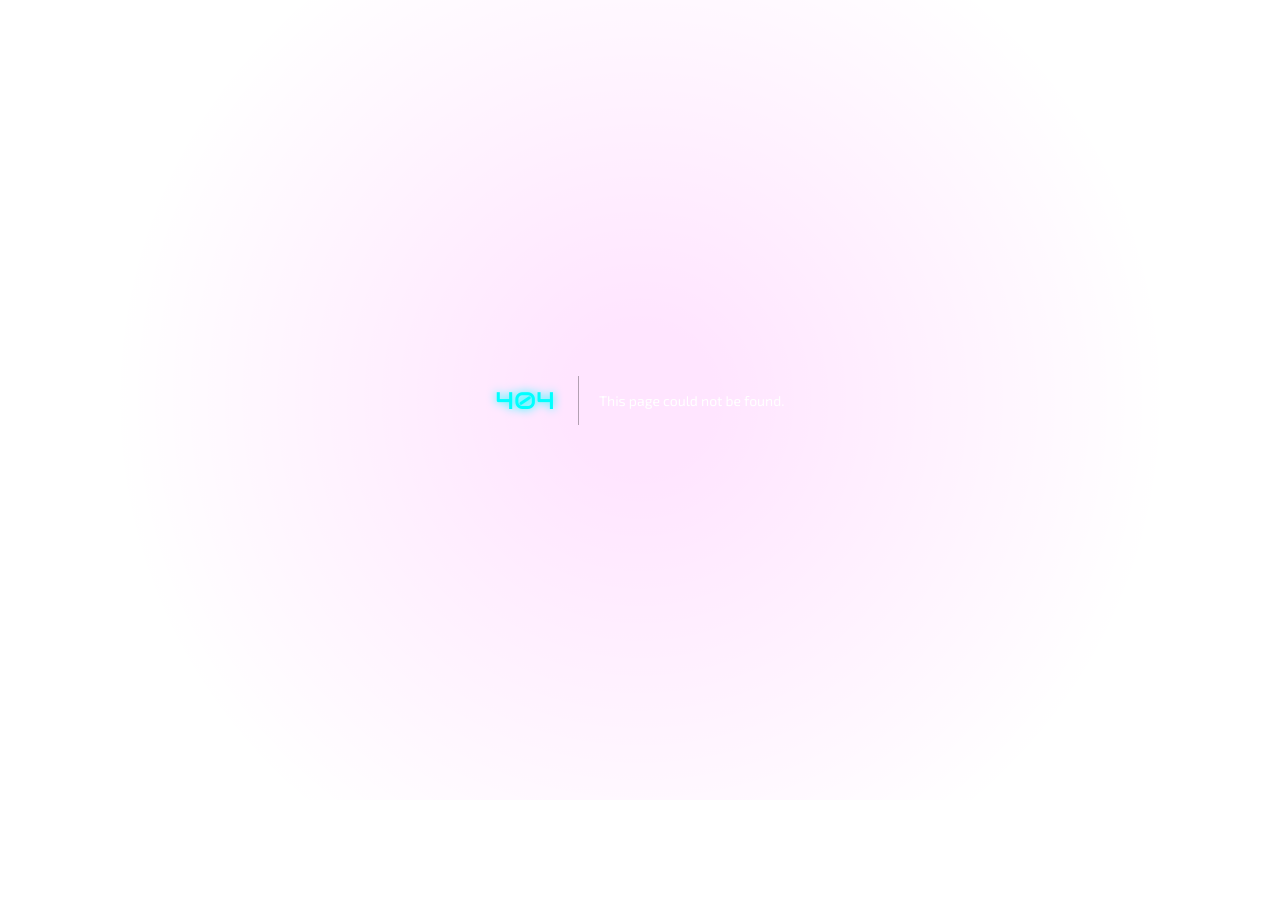
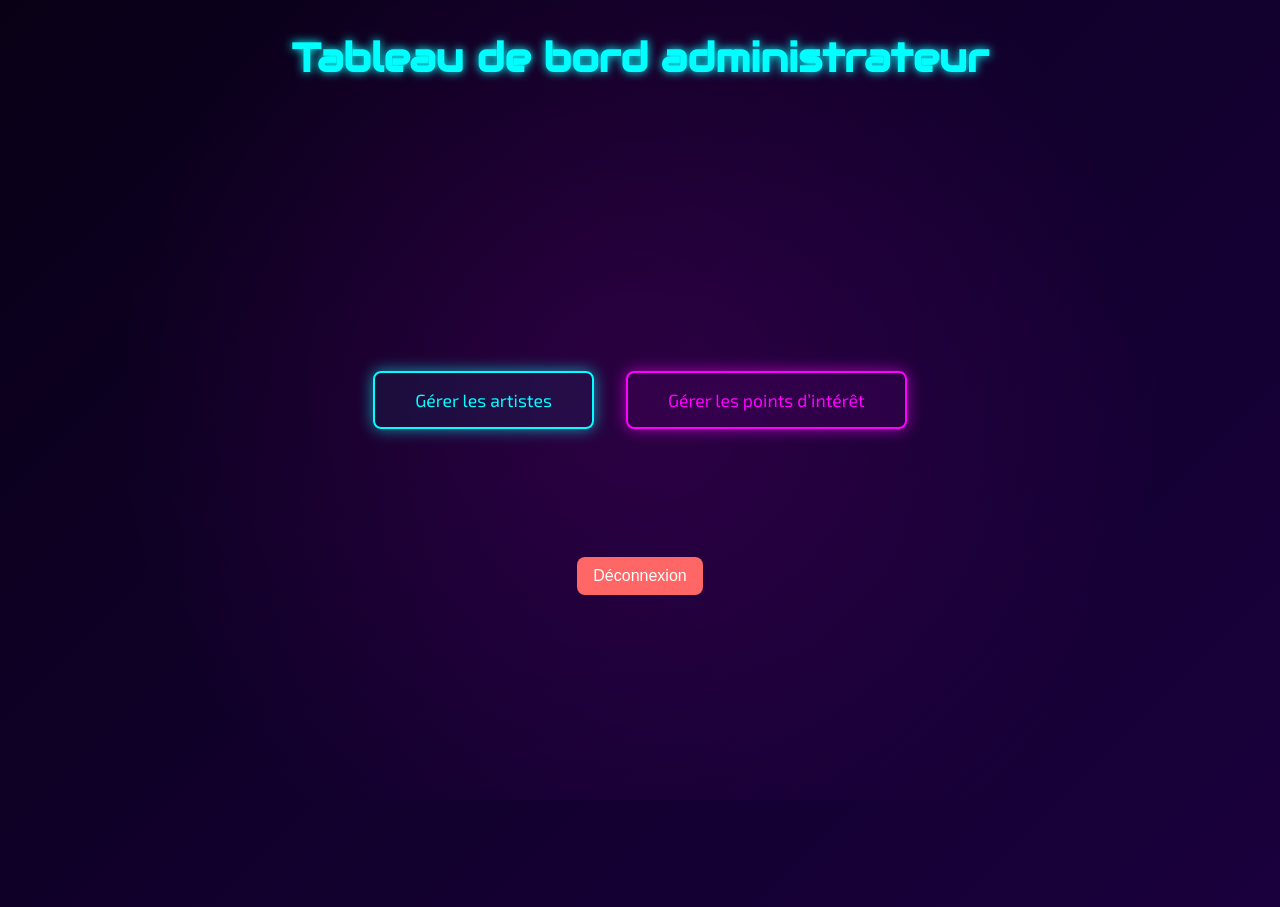
Before and after one commit to ManonFr/soumic-backoffice, a Next.js app: page /hub in a window 1280 px wide. Before the commit this address had no page. Before the commit the page ends 800 px from the top, so only its background shows below. Built offline with nearby package versions, Linux system fonts and the light colour scheme; sample sign-in values are in the browser's storage.

Commit message:
Add admin hub page with protected navigation

```diff
--- a/src/app/artists/page.js
+++ b/src/app/artists/page.js
@@ -9,7 +9,7 @@ import styles from "./adminArtistsPage.module.css";
 import { useAdminAuth } from "@/hooks/useAdminAuth";
 
 export default function AdminArtistsPage() {
-  useAdminAuth();
+  useAdminAuth(); // Protect the page: redirect to "/" if not logged in
 
   const router = useRouter();
 
--- /dev/null
+++ b/src/app/hub/hub.module.css
@@ -0,0 +1,73 @@
+.hubContainer {
+  min-height: 100vh;
+  display: flex;
+  flex-direction: column;
+  align-items: center;
+  justify-content: center;
+}
+
+.buttonsWrapper {
+  display: flex;
+  gap: 2rem;
+  margin-top: 2rem;
+  margin-bottom: 3rem;
+  transform: translateY(-80px);
+}
+
+.hubButton {
+  padding: 1rem 2.5rem;
+  border-radius: 8px;
+  font-family: var(--font-exo2), sans-serif;
+  font-size: 1.1rem;
+  text-decoration: none;
+  color: #00ffff;
+  border: 2px solid #00ffff;
+  background: rgba(0, 255, 255, 0.05);
+  box-shadow: 0 0 15px rgba(0, 255, 255, 0.6);
+  transition: all 0.3s ease;
+}
+
+.hubButtonSecondary {
+  padding: 1rem 2.5rem;
+  border-radius: 8px;
+  font-family: var(--font-exo2), sans-serif;
+  font-size: 1.1rem;
+  text-decoration: none;
+  color: #ff00ff;
+  border: 2px solid #ff00ff;
+  background: rgba(255, 0, 255, 0.05);
+  box-shadow: 0 0 15px rgba(255, 0, 255, 0.6);
+  transition: all 0.3s ease;
+}
+
+.hubButton:hover {
+  background: rgba(0, 255, 255, 0.15);
+  box-shadow: 0 0 25px rgba(0, 255, 255, 1);
+}
+
+.hubButtonSecondary:hover {
+  background: rgba(255, 0, 255, 0.15);
+  box-shadow: 0 0 25px rgba(255, 0, 255, 1);
+}
+
+.logoutButton {
+    background-color: #ff6666;
+    color: #ffffff;
+    padding: 10px 16px;
+    font-size: 1rem;
+    border: none;
+    border-radius: 8px;
+    cursor: pointer;
+    transition: background-color 0.3s ease-in-out;
+}
+
+.logoutButton:hover {
+    background-color: #ff4d4d;
+}
+
+@media screen and (max-width: 767px) {
+  .buttonsWrapper {
+    flex-direction: column;
+    gap: 1.5rem;
+  }
+}
--- /dev/null
+++ b/src/app/hub/page.js
@@ -0,0 +1,38 @@
+"use client";
+
+import Link from "next/link";
+import styles from "./hub.module.css";
+import { useRouter } from "next/navigation";
+import { useAdminAuth } from "@/hooks/useAdminAuth";
+
+export default function HubPage() {
+  useAdminAuth(); // Protect the page: redirect to "/" if not logged in
+
+  const router = useRouter();
+
+  const handleLogOut = () => {
+    localStorage.removeItem("isLoggedIn");
+    router.replace("/");
+  };
+
+  return (
+    <main>
+      <h1>Tableau de bord administrateur</h1>
+
+      <div className={styles.hubContainer}>
+        <div className={styles.buttonsWrapper}>
+          <Link href="/artists" className={styles.hubButton}>
+            Gérer les artistes
+          </Link>
+
+          <Link href="/poi" className={styles.hubButtonSecondary}>
+            Gérer les points d’intérêt
+          </Link>
+        </div>
+        <button onClick={handleLogOut} className={styles.logoutButton}>
+          Déconnexion
+        </button>
+      </div>
+    </main>
+  );
+}
--- a/src/app/page.js
+++ b/src/app/page.js
@@ -15,7 +15,7 @@ export default function Home() {
           method: "POST",
           headers: { "Content-Type": "application/json" },
           body: JSON.stringify({ username, password }),
-        }
+        },
       );
 
       const data = await res.json();
@@ -23,7 +23,7 @@ export default function Home() {
       if (res.ok) {
         localStorage.setItem("isLoggedIn", "true");
         toast.success("Connexion réussie");
-        router.push("/artists");
+        router.push("/hub");
         return true;
       } else {
         toast.error(data.error || "Erreur lors de la connexion");
```
Also changed, not shown: 1 other file (tests, documents, lock files or other folders).
